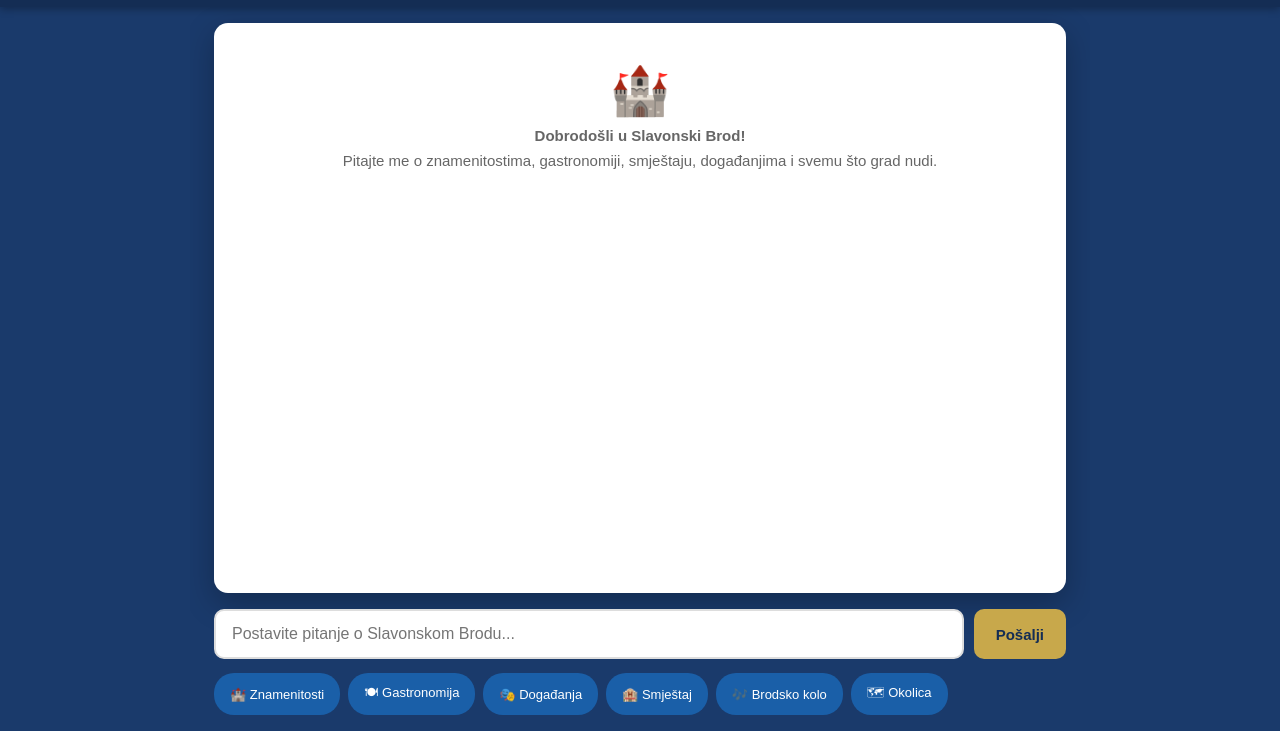
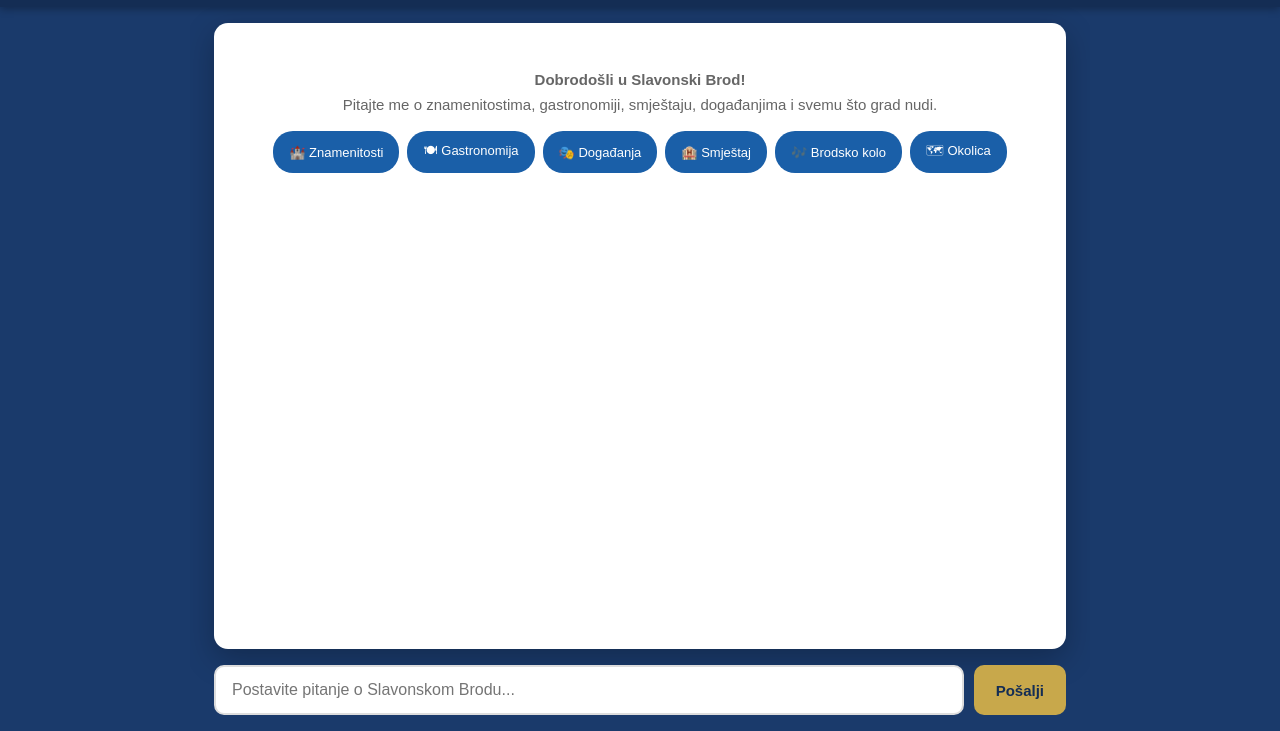
Before and after one commit to Salas-Hrastik/slavonski-brod-bot, a website: page index.html in a window 1280 px wide. Shown: the part 69-800 px from the top of the page. Drawn offline with Linux system fonts and the light colour scheme.

Commit message:
ui: tabovi i dobrodošica unutar chat okvira, alatna traka na dnu, bez emoji ikone

```diff
--- a/index.html
+++ b/index.html
@@ -147,12 +147,13 @@ button.send-btn:hover{
 background:#b8982e;
 }
 
-/* Brzi tabovi — prikazuju se samo na početku */
+/* Brzi tabovi — unutar welcome okvira, samo na početku */
 .quick{
-margin-top:14px;
+margin-top:18px;
 display:flex;
 gap:8px;
 flex-wrap:wrap;
+justify-content:center;
 }
 
 .quick button{
@@ -237,26 +238,24 @@ font-size:15px;
 <div class="main">
 
   <div id="chat-box" class="chat-box">
-    <div class="welcome">
-      <div class="emoji">🏰</div>
+    <div class="welcome" id="welcome-block">
       <p><strong>Dobrodošli u Slavonski Brod!</strong></p>
       <p>Pitajte me o znamenitostima, gastronomiji, smještaju, događanjima i svemu što grad nudi.</p>
+      <!-- Brzi tabovi: unutar okvira, skrivaju se nakon prvog upita -->
+      <div class="quick" id="quick-tabs">
+        <button onclick="quickAsk('Što vidjeti u Slavonskom Brodu?')">🏰 Znamenitosti</button>
+        <button onclick="quickAsk('Gdje ručati u Slavonskom Brodu?')">🍽 Gastronomija</button>
+        <button onclick="quickAsk('Koja događanja se održavaju?')">🎭 Događanja</button>
+        <button onclick="quickAsk('Smještaj u Slavonskom Brodu')">🏨 Smještaj</button>
+        <button onclick="quickAsk('Brodsko kolo festival')">🎶 Brodsko kolo</button>
+        <button onclick="quickAsk('Izleti iz Slavonskog Broda')">🗺 Okolica</button>
+      </div>
     </div>
   </div>
 
   <div class="input-row">
     <input id="user-input" placeholder="Postavite pitanje o Slavonskom Brodu...">
     <button class="send-btn" id="send-btn">Pošalji</button>
-  </div>
-
-  <!-- Brzi tabovi: vidljivi samo na početku, skrivaju se nakon prvog slanja -->
-  <div class="quick" id="quick-tabs">
-    <button onclick="quickAsk('Što vidjeti u Slavonskom Brodu?')">🏰 Znamenitosti</button>
-    <button onclick="quickAsk('Gdje ručati u Slavonskom Brodu?')">🍽 Gastronomija</button>
-    <button onclick="quickAsk('Koja događanja se održavaju?')">🎭 Događanja</button>
-    <button onclick="quickAsk('Smještaj u Slavonskom Brodu')">🏨 Smještaj</button>
-    <button onclick="quickAsk('Brodsko kolo festival')">🎶 Brodsko kolo</button>
-    <button onclick="quickAsk('Izleti iz Slavonskog Broda')">🗺 Okolica</button>
   </div>
 
 </div>
@@ -303,13 +302,11 @@ async function sendMessage(){
   const message = input.value.trim();
   if(!message) return;
 
-  // Ukloni welcome poruku i tabove nakon prvog slanja
+  // Ukloni welcome blok (sadrži dobrodošicu + tabove) nakon prvog slanja
   if(firstMessage){
     firstMessage = false;
-    const welcome = document.querySelector(".welcome");
+    const welcome = document.getElementById("welcome-block");
     if(welcome) welcome.remove();
-    const tabs = document.getElementById("quick-tabs");
-    if(tabs) tabs.style.display = "none";
   }
 
   addMessage(message, "user");
```
